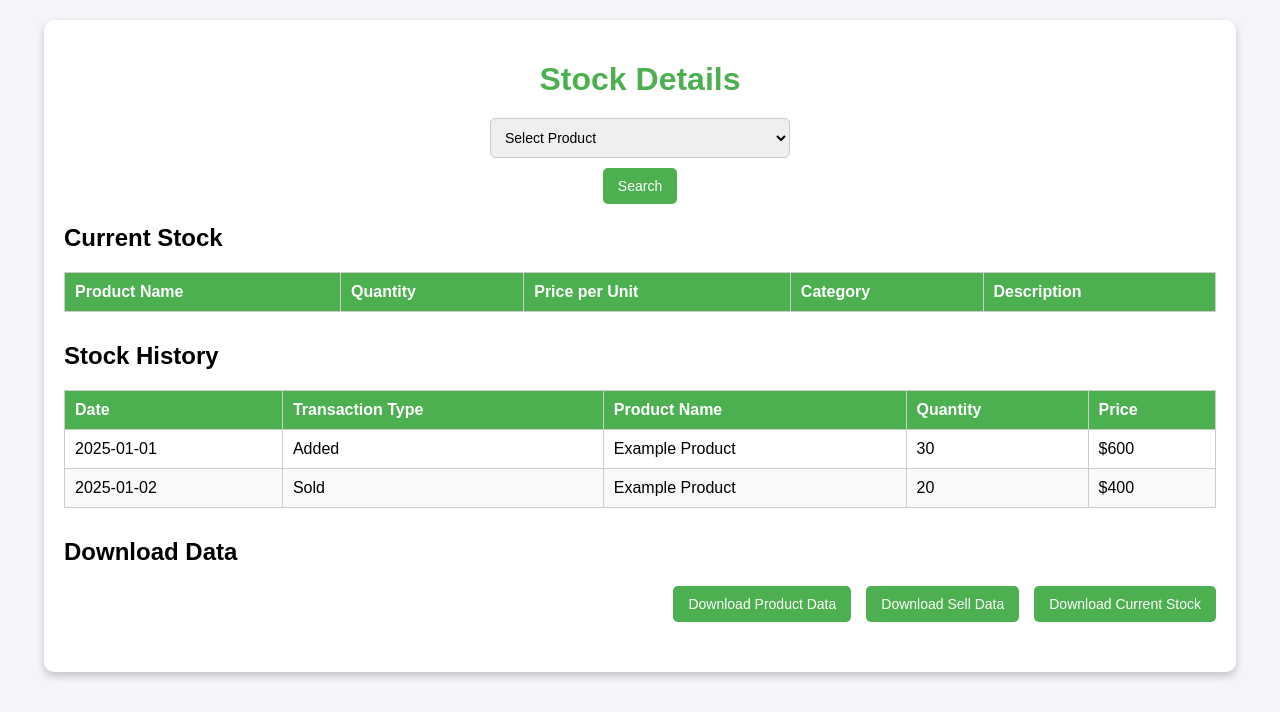
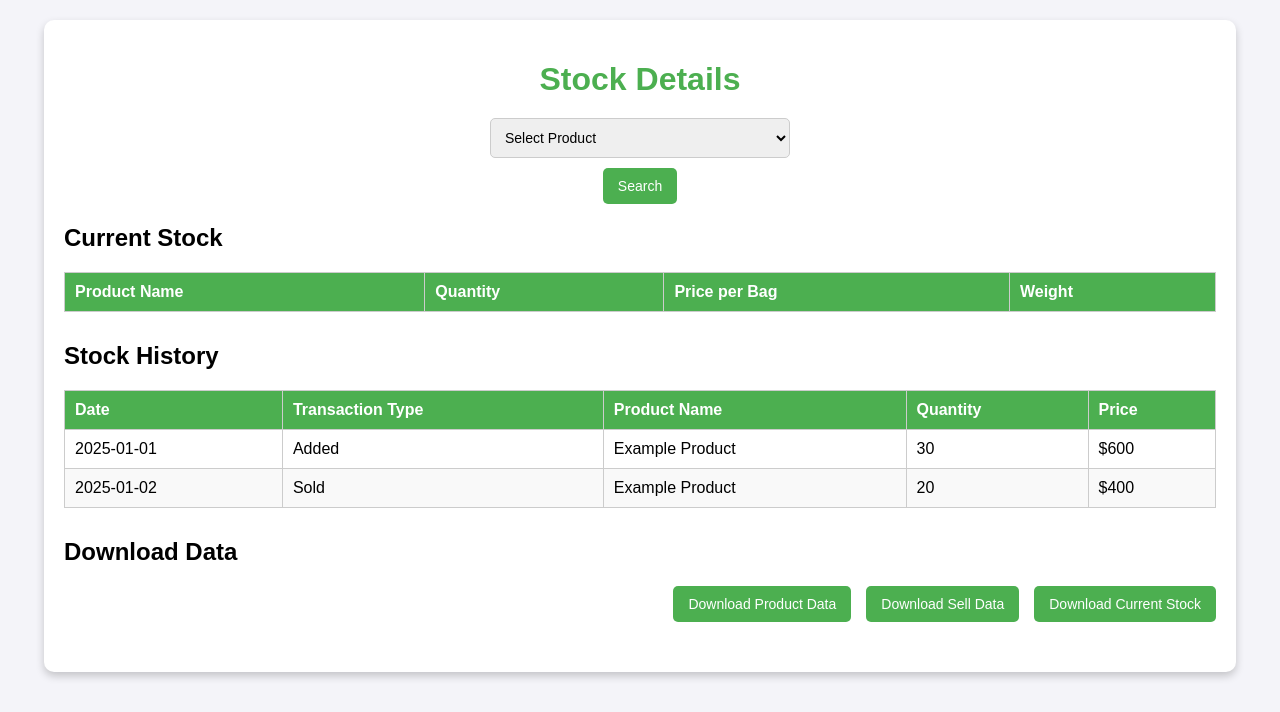
Before and after one commit to rajeshmondal00/Stock-Register, a Django app: page /stock-details/ in a window 1280 px wide. Shown: the top 712 px of the page. Run offline with Django 5.2, Linux system fonts and the light colour scheme; data comes from the database, SQL or seed files in the repository; lists and menus that the app fills with data are empty.

Commit message:
modify the stock details files

```diff
--- a/Stock_Register/stock/static/js/stock_details.js
+++ b/Stock_Register/stock/static/js/stock_details.js
@@ -1,48 +1,34 @@
-// Populate product dropdown (replace with API call or server data)
-const products = [
-    { id: 1, name: "Example Product" },
-    { id: 2, name: "Another Product" }
-];
-
-const productSelect = document.getElementById('product-select');
-products.forEach(product => {
-    const option = document.createElement('option');
-    option.value = product.id;
-    option.textContent = product.name;
-    productSelect.appendChild(option);
-});
-
 // Search and display product stock data
 function searchProductStock() {
-    const productId = productSelect.value;
+    const selectedProductId = document.getElementById("product-select");
+    const selectedOption = selectedProductId.options[selectedProductId.selectedIndex];
+    const productId = selectedOption.getAttribute("data_id")
     if (!productId) {
         alert('Please select a product.');
         return;
-    }
-
-    // Example data; replace with an actual API call
-    const stockData = {
-        1: { name: "Example Product", quantity: 50, price: 20, category: "Electronics", description: "High-quality electronic product" },
-        2: { name: "Another Product", quantity: 30, price: 15, category: "Stationery", description: "Useful stationery item" }
-    };
-
-    const productData = stockData[productId];
+    }else{
+        fetch(`/get-stock-details/?product_id=${productId}`)
+        .then((Response) => Response.json())
+        .then((productData) => {
             const tableBody = document.getElementById('current-stock-table').querySelector('tbody');
             tableBody.innerHTML = '';
 
             if (productData) {
                 const row = document.createElement('tr');
                 row.innerHTML = `
-            <td>${productData.name}</td>
+                    <td>${productData.product_name}</td>
                     <td>${productData.quantity}</td>
-            <td>$${productData.price}</td>
-            <td>${productData.category}</td>
-            <td>${productData.description}</td>
+                    <td>${productData.price}</td>
+                    <td>${productData.weight}</td>
                 `;
                 tableBody.appendChild(row);
             } else {
                 tableBody.innerHTML = '<tr><td colspan="5">No data found</td></tr>';
             }
+
+        })
+    }
+
 }
 
 function downloadExcel(dataType) {
--- a/Stock_Register/stock/templates/stock_details.html
+++ b/Stock_Register/stock/templates/stock_details.html
@@ -113,8 +113,11 @@
 
         <!-- Search for Product -->
         <div class="search-container">
-            <select id="product-select">
+            <select id="product-select" >
                 <option value="">Select Product</option>
+                {% for product in products %}
+                <option value="{{ product.pro_name }}" data_id="{{product.pro_id}}">{{ product.pro_name }}</option>
+                {% endfor %}
                 <!-- Options will be populated dynamically -->
             </select>
             <button onclick="searchProductStock()">Search</button>
@@ -128,9 +131,8 @@
                     <tr>
                         <th>Product Name</th>
                         <th>Quantity</th>
-                        <th>Price per Unit</th>
-                        <th>Category</th>
-                        <th>Description</th>
+                        <th>Price per Bag</th>
+                        <th>Weight</th>
                     </tr>
                 </thead>
                 <tbody>
--- a/Stock_Register/stock/urls.py
+++ b/Stock_Register/stock/urls.py
@@ -11,6 +11,7 @@ urlpatterns = [
     path('payments/',views.payments,name="payments"),
     path('payment-details/',views.payment_details,name="payment_details"),
     path('get-product-price/',views.get_product_price,name="get_product_price"),
+    path('get-stock-details/',views.get_stock_details,name="get_stock_details"),
     # path('export-to-excel/', views.export_to_excel, name='export_to_excel'),
     # path('get-products/', views.get_products, name='get_products'),
     #path('view-stock/', views.view_stock, name='view_stock'),
--- a/Stock_Register/stock/views.py
+++ b/Stock_Register/stock/views.py
@@ -55,7 +55,8 @@ def selling_product(request):
 
 ## view current details of the stock
 def stock_details(request):
-    return render(request,"stock_details.html")
+    products = Product.objects.all()
+    return render(request,"stock_details.html",{"products":products})
 
 
 def payments(request):
@@ -82,6 +83,23 @@ def get_product_price(request):
     except Product.DoesNotExist:
         return JsonResponse({'error': 'Product not found'}, status=404)
 
+def get_stock_details(request):
+    product_id = request.GET.get('product_id')
+    if not product_id:
+        return JsonResponse({'error': 'Product ID is required'}, status=400)
+
+    try:
+        # stock = Stock.objects.get(pro_id=product_id)
+        product = Product.objects.get(pro_id=product_id)
+        return JsonResponse({
+            'product_id': product.pro_id,
+            'product_name': product.pro_name,
+            'quantity': 100,
+            'price': product.pro_price,
+            'weight': product.weight
+        })
+    except Product.DoesNotExist:
+        return JsonResponse({'error': 'Product not found'}, status=404)
 def export_to_excel(request):
     data = YourModel.objects.all().values()
     df = pd.DataFrame(list(data))
```
Lines whose indentation alone changed are shown as unchanged.
